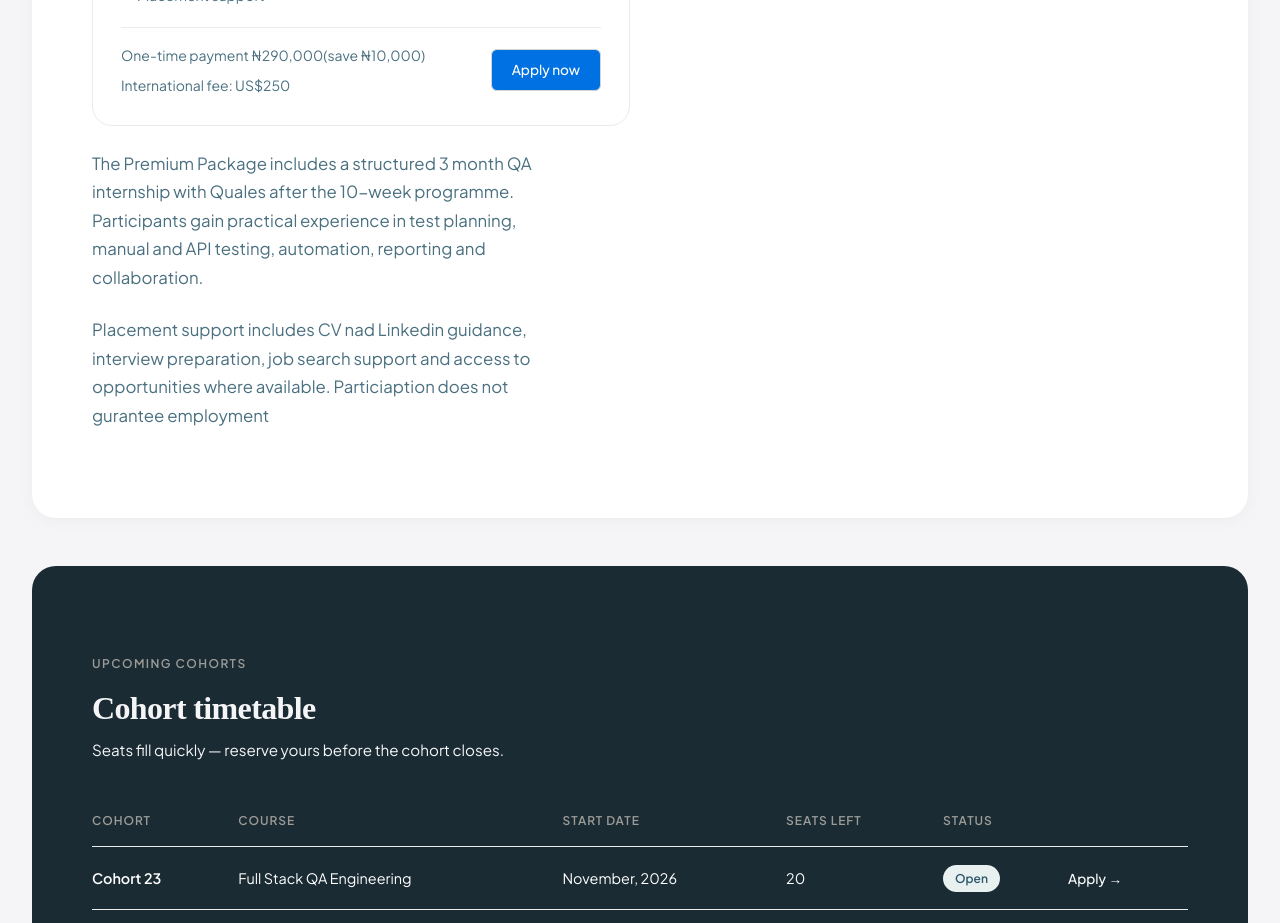
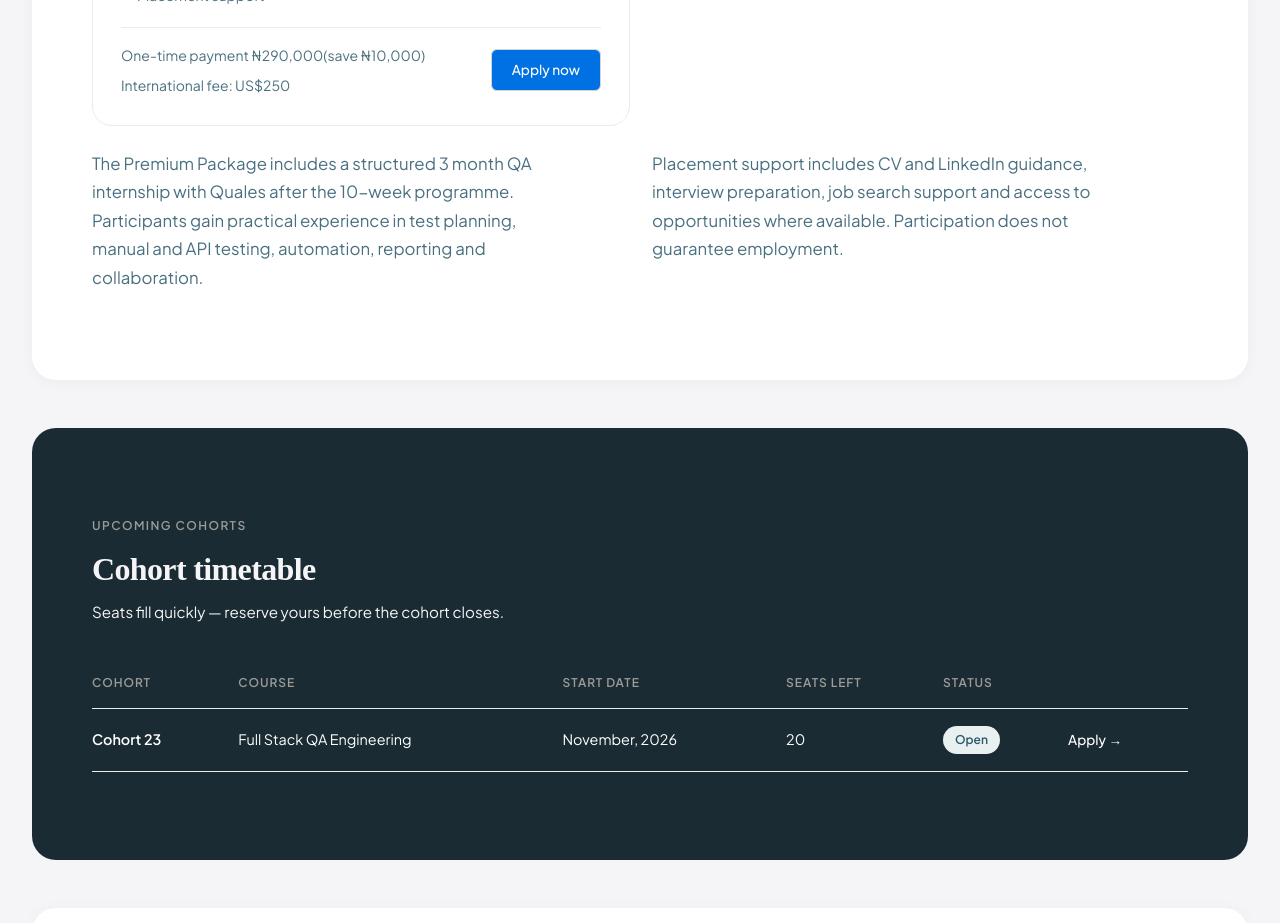
Before and after one commit to Ayobamee/Qualeswebapp, a React (Vite) app: page /talents in a window 1280 px wide. Shown: the part 2280-3203 px from the top of the page. Built offline with nearby package versions, Linux system fonts and the light colour scheme; a web font is replaced by a local one.

Commit message:
formatted extra text info

```diff
--- a/src/pages/Talents.jsx
+++ b/src/pages/Talents.jsx
@@ -262,17 +262,25 @@ export default function Talents() {
               </div>
             ))}
           </div>
-          <p className={styles.heroSub} style={{ marginTop: '1.5rem' }}>
-            The Premium Package includes a structured 3 month QA internship with
-            Quales after the 10-week programme. Participants gain practical
-            experience in test planning, manual and API testing, automation,
-            reporting and collaboration.
-          </p>
-          <p className={styles.heroSub} style={{ marginTop: '1.5rem' }}>
-            Placement support includes CV nad Linkedin guidance, interview
-            preparation, job search support and access to opportunities where
-            available. Particiaption does not gurantee employment
-          </p>
+          <div
+            style={{
+              display: 'grid',
+              gridTemplateColumns: '1fr 1fr',
+              gap: '1.5rem',
+            }}
+          >
+            <p className={styles.heroSub} style={{ marginTop: '1.5rem' }}>
+              The Premium Package includes a structured 3 month QA internship
+              with Quales after the 10-week programme. Participants gain
+              practical experience in test planning, manual and API testing,
+              automation, reporting and collaboration.
+            </p>
+            <p className={styles.heroSub} style={{ marginTop: '1.5rem' }}>
+              Placement support includes CV and LinkedIn guidance, interview
+              preparation, job search support and access to opportunities where
+              available. Participation does not guarantee employment.
+            </p>
+          </div>
         </div>
       </section>
 
```
